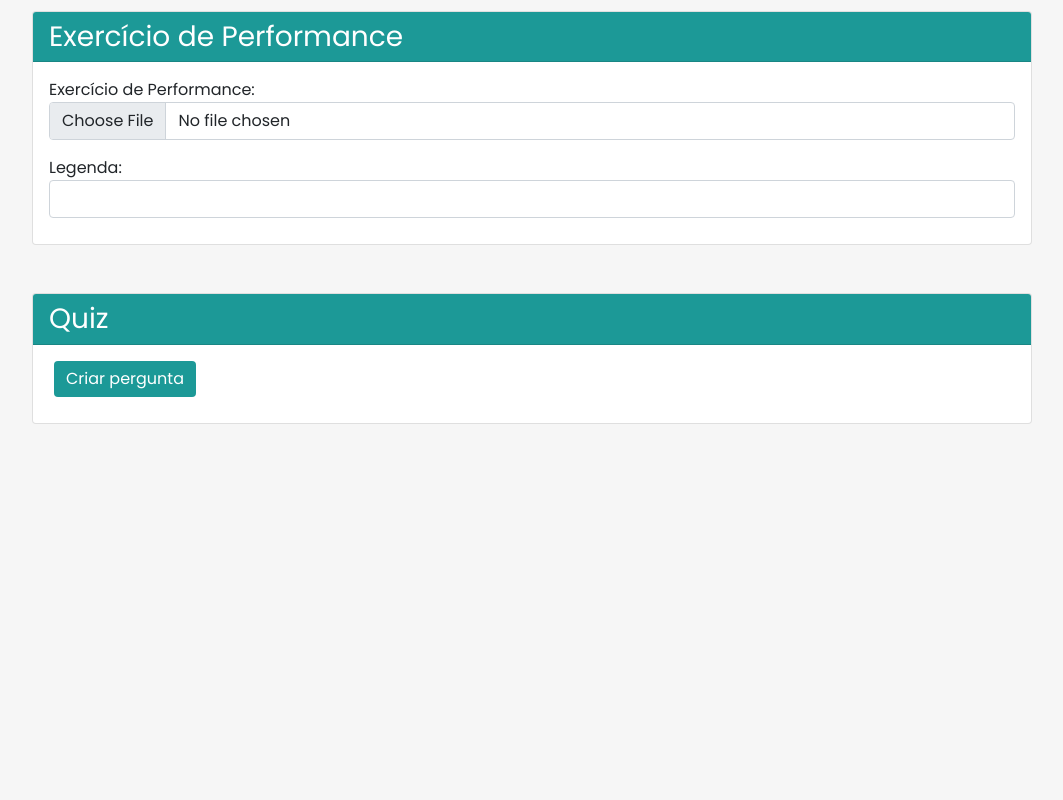
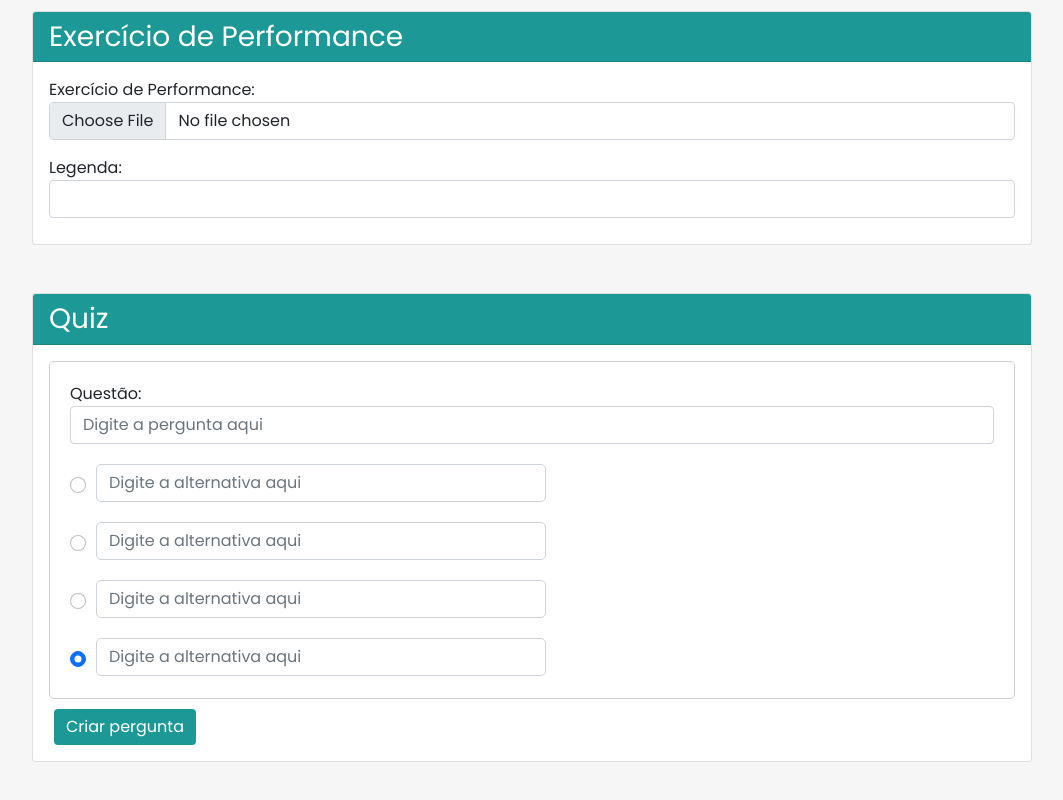
Before and after one commit to mateusntn/daccord-angular, an Angular app in the folder daccord-front/: page /lesson/create in a window 1280 px wide. Shown: the part 1261-2061 px from the top of the page, without its empty margins (108-1171 px from the left). Before the commit the page ends 1803 px from the top, so only its background shows below. Built offline with nearby package versions, Linux system fonts and the light colour scheme.

Commit message:
Cria seção do quiz e funcionalidade de criar novas perguntas

```diff
--- a/daccord-front/src/app/views/lesson/lesson-create/lesson-create.component.css
+++ b/daccord-front/src/app/views/lesson/lesson-create/lesson-create.component.css
@@ -0,0 +1,12 @@
+.alternative {
+    border: 1px solid #ced4da;
+    border-radius: 5px;
+    width: 50%;
+    margin-left: 10px;
+}
+
+.alternative-box {
+    margin-top: 20px;
+    display: flex;
+    align-items: center;
+}
--- a/daccord-front/src/app/views/lesson/lesson-create/lesson-create.component.html
+++ b/daccord-front/src/app/views/lesson/lesson-create/lesson-create.component.html
@@ -101,9 +101,32 @@
                 <h3 class="m0">Quiz</h3>
             </div>
             <div class="card-body">
-        <div class="form-group mb">
-          <button type="button" class="btn btn-create ml">Criar pergunta</button>
+                <div *ngFor="let x of counter(quantity); let i = index" class="form-group mb"
+                    style="border: 1px solid #cecece; border-radius: 5px; padding: 20px">
+                    <label for="formGroupExampleInput">Questão:</label>
+                    <input type="text" class="form-control" id="formGroupExampleInput"
+                        placeholder="Digite a pergunta aqui">
+                    <div class="form-check alternative-box">
+                        <input class="form-check-input" type="radio" name="flexRadioDefault_{{ i }}" id="flexRadioDefault_{{ i }}">
+                        <input type="text" class="alternative form-control" placeholder="Digite a alternativa aqui">
                     </div>
+                    <div class="form-check alternative-box">
+                        <input class="form-check-input" type="radio" name="flexRadioDefault_{{ i }}" id="flexRadioDefault_{{ i }}"
+                            checked>
+                        <input type="text" class="alternative form-control" placeholder="Digite a alternativa aqui">
+                    </div>
+                    <div class="form-check alternative-box">
+                        <input class="form-check-input" type="radio" name="flexRadioDefault_{{ i }}" id="flexRadioDefault_{{ i }}"
+                            checked>
+                        <input type="text" class="alternative form-control" placeholder="Digite a alternativa aqui">
+                    </div>
+                    <div class="form-check alternative-box">
+                        <input class="form-check-input" type="radio" name="flexRadioDefault_{{ i }}" id="flexRadioDefault_{{ i }}"
+                            checked>
+                        <input type="text" class="alternative form-control" placeholder="Digite a alternativa aqui">
+                    </div>
+                </div>
+                <button (click)=addField() type="button" class="btn btn-create ml">Criar pergunta</button>
             </div>
         </div>
     </form>
--- a/daccord-front/src/app/views/lesson/lesson-create/lesson-create.component.ts
+++ b/daccord-front/src/app/views/lesson/lesson-create/lesson-create.component.ts
@@ -1,4 +1,5 @@
 import { Component, OnInit } from '@angular/core';
+import { FormArray, FormControl, FormGroup } from '@angular/forms';
 
 @Component({
   selector: 'app-lesson-create',
@@ -7,9 +8,20 @@ import { Component, OnInit } from '@angular/core';
 })
 export class LessonCreateComponent implements OnInit {
 
+    quantity: number = 1;
+
   constructor() { }
 
   ngOnInit(): void {
   }
 
+  searchForm: FormGroup;
+
+  addField() {
+    this.quantity += 1;
+  }
+
+  counter(i: number) {
+    return new Array(i);
+  }
 }
```
Lines whose indentation alone changed are shown as unchanged.
